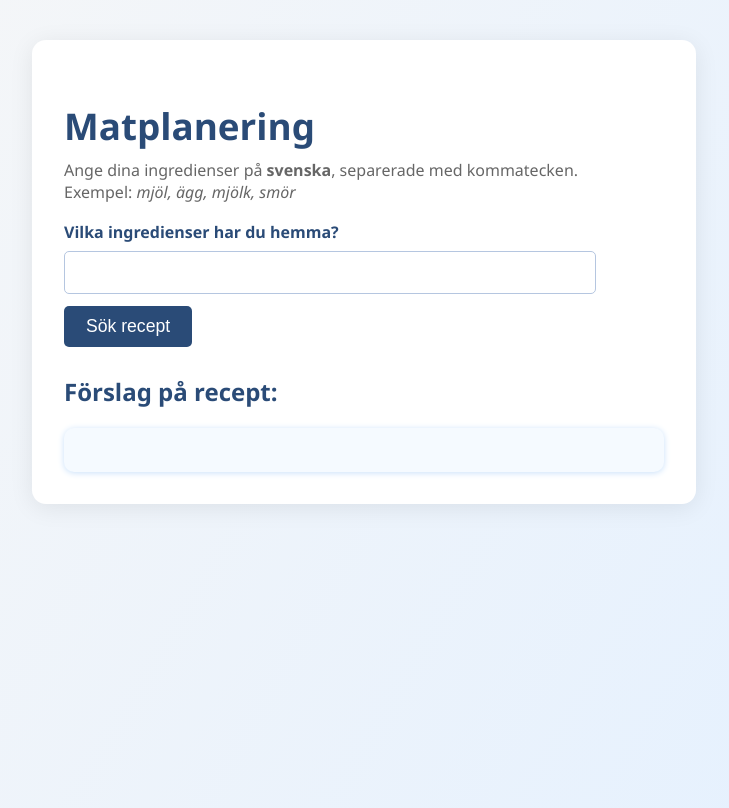
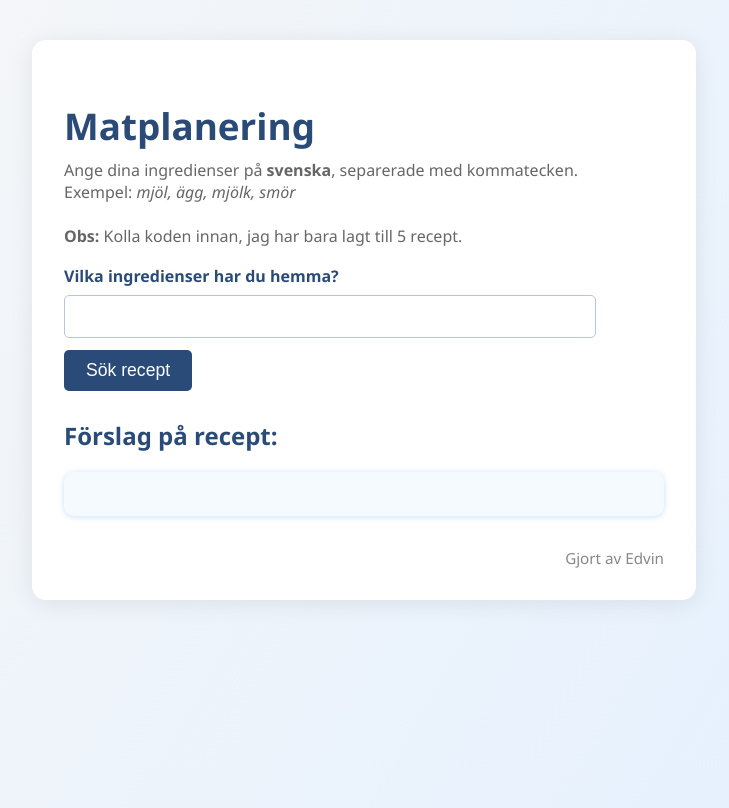
Before and after one commit to edddes/slutprojekt-till-mpad-, a Flask app: page / in a window 1280 px wide. Shown: the top 808 px of the page, without its empty margins (276-1005 px from the left). Run offline with Flask 3, Linux system fonts and the light colour scheme.

Commit message:
last commit

```diff
--- a/app.py
+++ b/app.py
@@ -3,7 +3,7 @@ from flask import Flask, render_template, request
 app = Flask(__name__)
 
 
-#här la jag in recepten istället för hela databasen. Det blev för mycket och dessutom var den på engelska.
+#Här la jag in recepten istället för hela databasen. Det blev för mycket och dessutom var den på engelska. Finns även en readme fil.
 recept = [
     {
         "titel": "Pannkakor",
--- a/templates/index.html
+++ b/templates/index.html
@@ -11,6 +11,8 @@
     <div class="info">
         Ange dina ingredienser på <b>svenska</b>, separerade med kommatecken.<br>
         Exempel: <i>mjöl, ägg, mjölk, smör</i>
+        <br><br>
+        <b>Obs:</b> Kolla koden innan, jag har bara lagt till 5 recept.
     </div>
     <form method="post">
         <label for="ingredients">Vilka ingredienser har du hemma?</label><br>
@@ -30,6 +32,9 @@
             <li>Inga matchande recept hittades.</li>
         {% endif %}
     </ul>
+    <div style="margin-top: 32px; color: #888; font-size: 0.95em; text-align: right;">
+        Gjort av Edvin
+    </div>
 </div>
 </body>
 </html>
```
